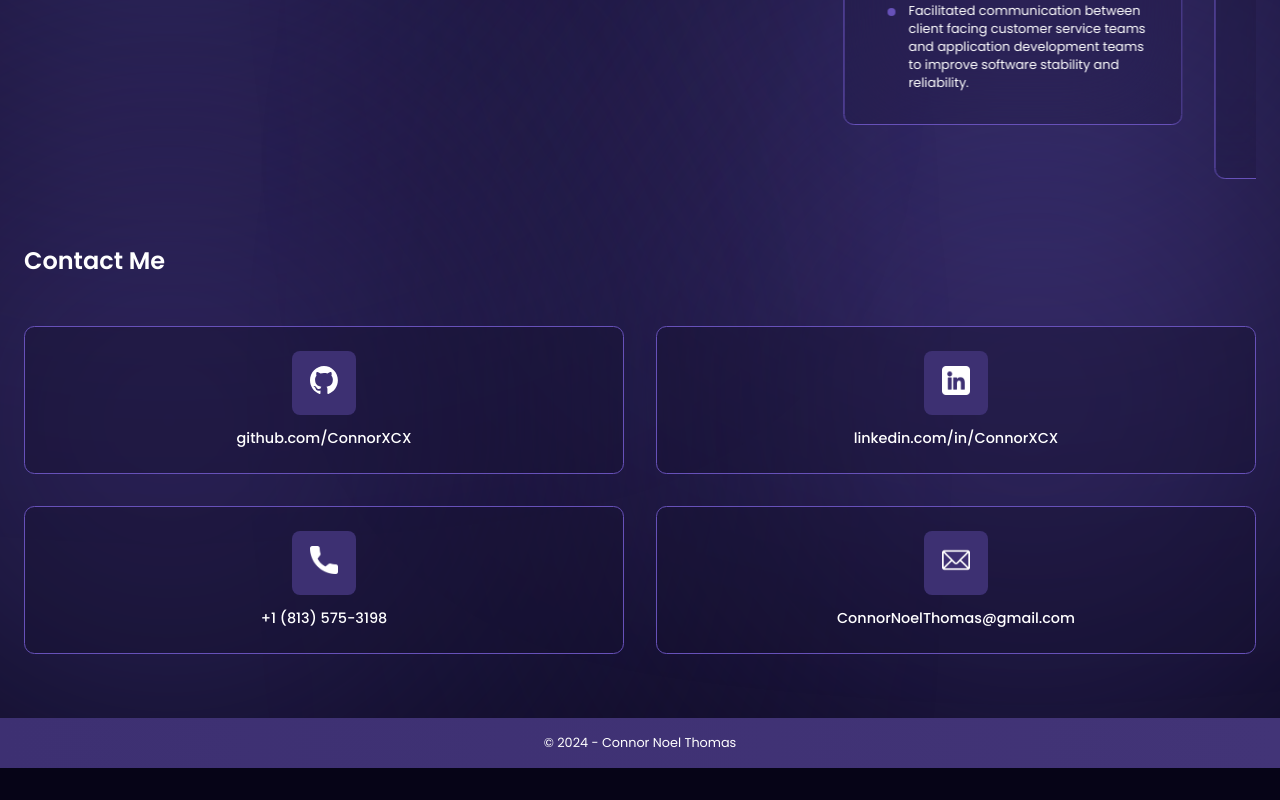
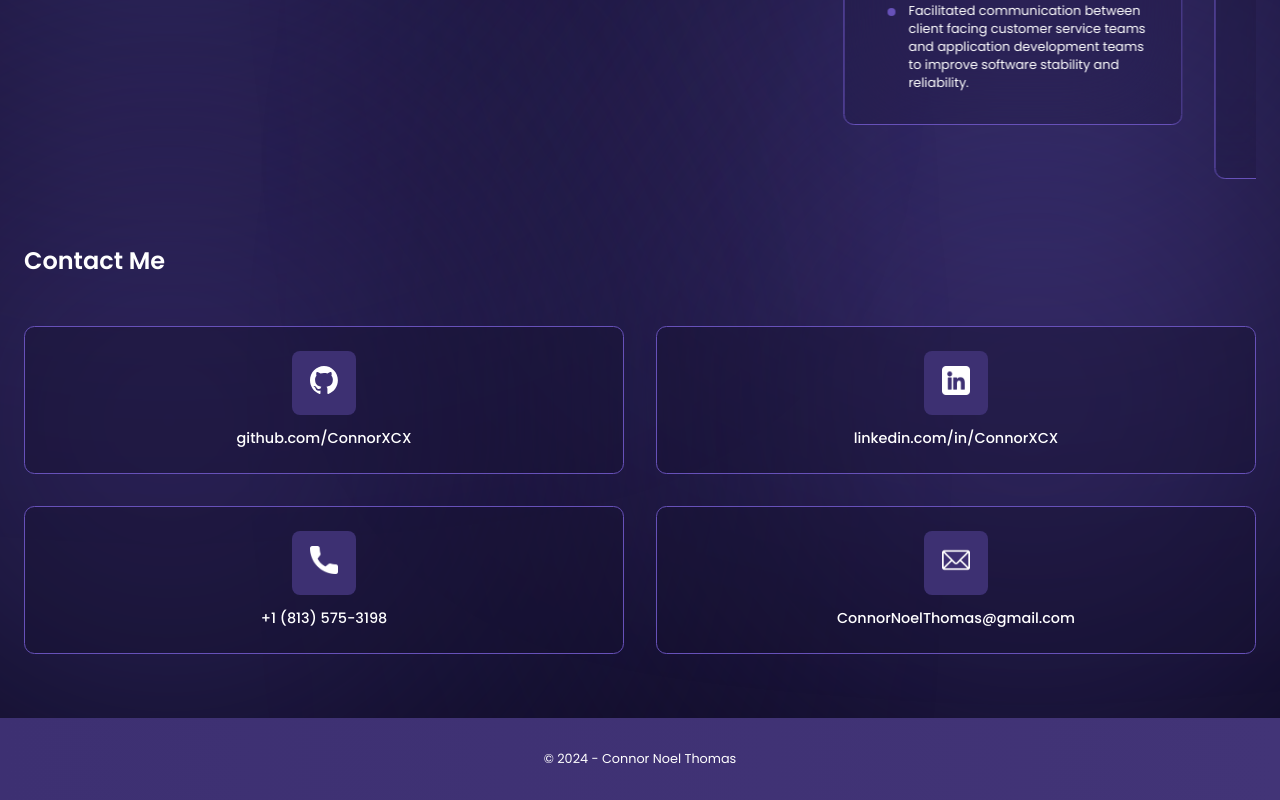
Before and after one commit to ConnorXCX/Portfolio, a React (Vite) app: page / in a window 1280 px wide. Shown: the part 2401-3201 px from the top of the page. Before the commit the page ends 3169 px from the top, so only its background shows below. Built offline with nearby package versions, Linux system fonts and the light colour scheme.

Commit message:
Update Footer styling.

```diff
--- a/src/components/footer/Footer.jsx
+++ b/src/components/footer/Footer.jsx
@@ -1,8 +1,37 @@
 import { CURRENT_YEAR, FULL_NAME } from "../../utils/data";
 
 const Footer = () => (
-  <div className="text-[0.8rem] text-center p-4 bg-footerGradient">
-    &copy; {CURRENT_YEAR} - {FULL_NAME}
+  <div>
+    {/* Commented out cool cascading styling effect for footer. */}
+    {/* <div style={{ marginTop: -23 }}>
+      <div className="bg-secondary" style={{ marginTop: 0, height: 23 }}></div>
+      <div className="bg-secondary" style={{ marginTop: 1, height: 22 }}></div>
+      <div className="bg-secondary" style={{ marginTop: 2, height: 21 }}></div>
+      <div className="bg-secondary" style={{ marginTop: 3, height: 20 }}></div>
+      <div className="bg-secondary" style={{ marginTop: 4, height: 19 }}></div>
+      <div className="bg-secondary" style={{ marginTop: 5, height: 18 }}></div>
+      <div className="bg-secondary" style={{ marginTop: 6, height: 17 }}></div>
+      <div className="bg-secondary" style={{ marginTop: 7, height: 16 }}></div>
+      <div className="bg-secondary" style={{ marginTop: 8, height: 15 }}></div>
+      <div className="bg-secondary" style={{ marginTop: 9, height: 14 }}></div>
+      <div className="bg-secondary" style={{ marginTop: 10, height: 13 }}></div>
+      <div className="bg-secondary" style={{ marginTop: 11, height: 12 }}></div>
+      <div className="bg-secondary" style={{ marginTop: 12, height: 11 }}></div>
+      <div className="bg-secondary" style={{ marginTop: 13, height: 10 }}></div>
+      <div className="bg-secondary" style={{ marginTop: 14, height: 9 }}></div>
+      <div className="bg-secondary" style={{ marginTop: 15, height: 8 }}></div>
+      <div className="bg-secondary" style={{ marginTop: 16, height: 7 }}></div>
+      <div className="bg-secondary" style={{ marginTop: 17, height: 6 }}></div>
+      <div className="bg-secondary" style={{ marginTop: 18, height: 5 }}></div>
+      <div className="bg-secondary" style={{ marginTop: 19, height: 4 }}></div>
+      <div className="bg-secondary" style={{ marginTop: 20, height: 3 }}></div>
+      <div className="bg-secondary" style={{ marginTop: 21, height: 2 }}></div>
+      <div className="bg-secondary" style={{ marginTop: 22, height: 1 }}></div>
+      <div className="bg-secondary" style={{ marginTop: 23, height: 0 }}></div>
+    </div> */}
+    <div className="text-[0.8rem] text-center p-8 bg-footerGradient">
+      &copy; {CURRENT_YEAR} - {FULL_NAME}
+    </div>
   </div>
 );
 
--- a/tailwind.config.js
+++ b/tailwind.config.js
@@ -5,8 +5,8 @@ export default {
   theme: {
     extend: {
       colors: {
-        // primary: "#00040f",
-        // secondary: "#00f6ff",
+        primary: "#060417",
+        secondary: "#fff",
         // dimWhite: "rgba(255, 255, 255, 0.7)",
         // dimBlue: "rgba(9, 151, 124, 0.1)",
         // footerColor: "linear-gradient(90deg, #3d3072 0%, #423477 100%)",
```
